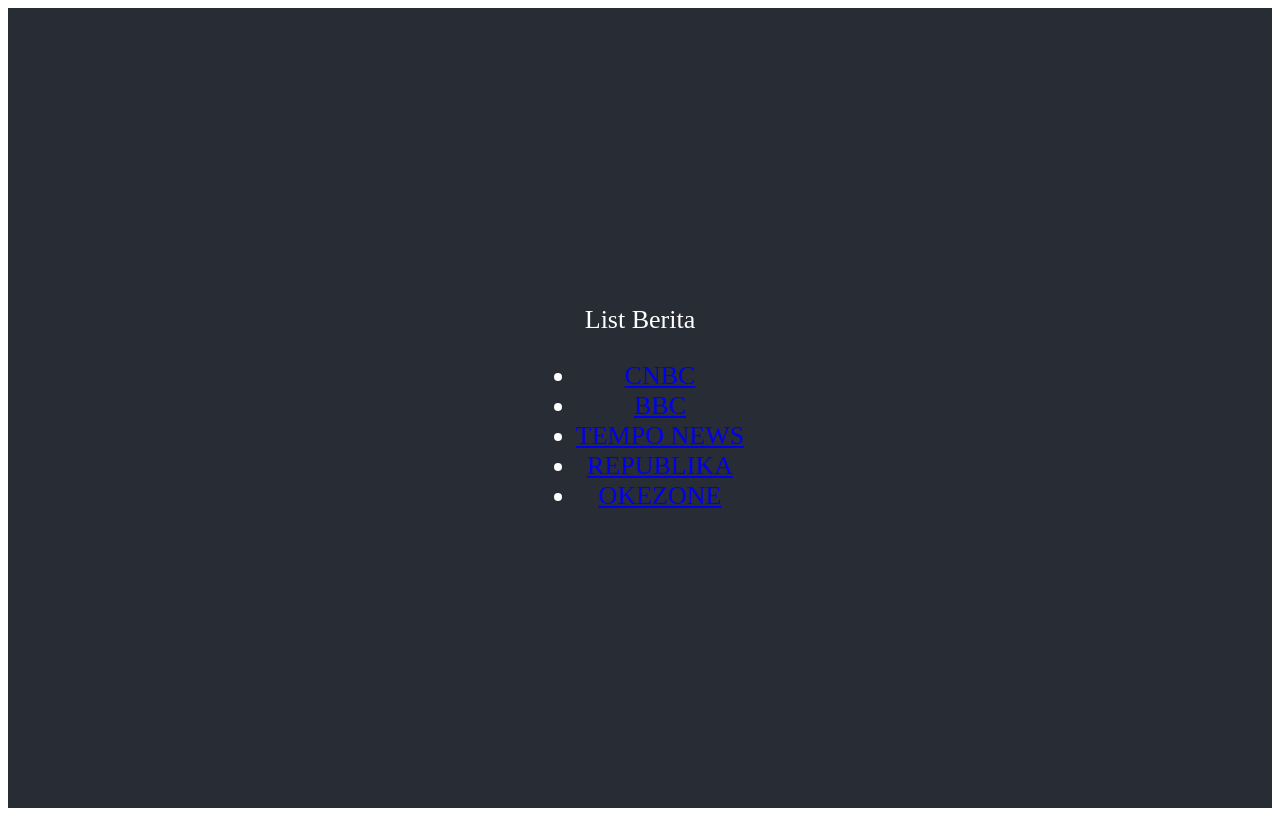
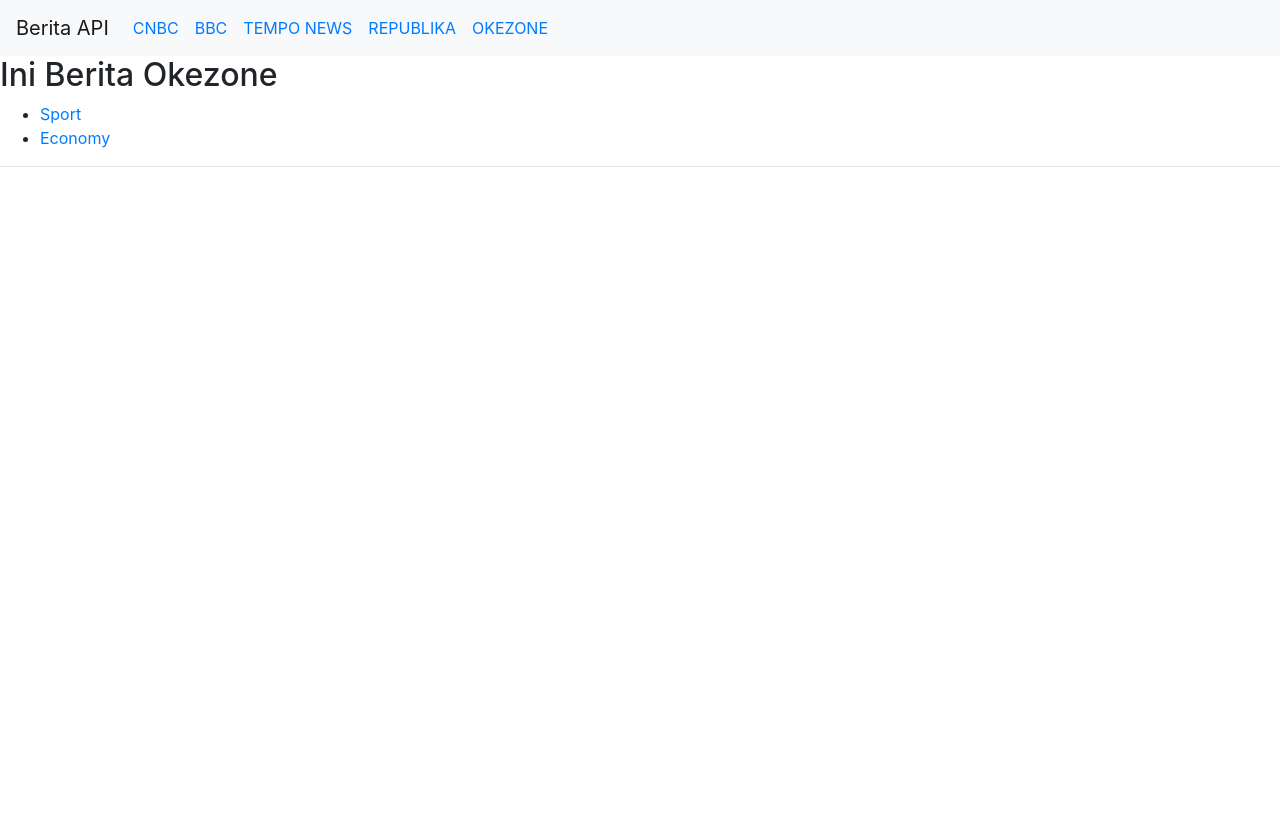
Before and after one commit to velvas45/react-api-synergy, a React (Create React App) app: page /okezone in a window 1280 px wide. Built offline with nearby package versions, Linux system fonts and the light colour scheme.

Commit message:
update terbaru

```diff
--- a/package.json
+++ b/package.json
@@ -6,7 +6,7 @@
     "@testing-library/jest-dom": "^5.11.4",
     "@testing-library/react": "^11.1.0",
     "@testing-library/user-event": "^12.1.10",
-    "boostrap": "^2.0.0",
+    "bootstrap": "^4.6.0",
     "react": "^17.0.2",
     "react-dom": "^17.0.2",
     "react-router-dom": "^5.2.0",
--- a/src/App.js
+++ b/src/App.js
@@ -1,11 +1,14 @@
-import './App.css';
+// import './App.css';
 import Navigation from  './Pages/Navbar/Nav';
+import Routes from './Routes'
 
 function App() {
   return (
     <div className="App">
       <header className="App-header">
         <Navigation/>
+
+        <Routes/>
       </header>
     </div>
   );
--- a/src/Pages/ListType/ListType.jsx
+++ b/src/Pages/ListType/ListType.jsx
@@ -0,0 +1,45 @@
+import React, { useState, useEffect } from 'react'
+import { useParams } from "react-router-dom"
+import { ListGroup, ListGroupItem } from 'reactstrap';
+
+
+function ListType() {
+    const params = useParams();
+    const [typeList, setTypeList] = useState(null)
+    const [isLoading, setIsLoading] = useState(false);
+
+    const baseUrl = `https://berita-indo-api.vercel.app/v1/okezone-news/${params.type}`
+
+    useEffect(() => {
+        getData(baseUrl)
+      }, [baseUrl])
+
+      const getData = (url) => {
+        setIsLoading(true)
+        fetch(url)
+          .then(res => res.json())
+          .then(res => {
+            setTypeList(res.data)
+            setIsLoading(false)
+          })
+          .catch(err => console.log(err))
+      }
+
+
+
+    return (
+        <>
+        <h4>Berita: {params.type}</h4>
+          {isLoading && <p>Loading......</p>}
+
+            <ListGroup>
+                {!isLoading && typeList && typeList.map((data, i) => (
+                    <ListGroupItem key={i}>{data.title}</ListGroupItem>
+                    ))}
+            </ListGroup>
+      </>
+
+    )
+}
+
+export default ListType
--- a/src/Pages/Navbar/Nav.jsx
+++ b/src/Pages/Navbar/Nav.jsx
@@ -1,30 +1,56 @@
-import React from 'react'
-import { Nav, NavItem, NavLink } from 'reactstrap';
-import { Link } from "react-router-dom"
+import React from "react";
+import {
+  Collapse,
+  Navbar,
+  NavbarToggler,
+  NavbarBrand,
+  Nav,
+  NavItem,
+  NavLink,
+} from "reactstrap";
+import { Link } from "react-router-dom";
 
 function Navigation() {
+  const [isOpen, setIsOpen] = React.useState(false);
+
+  const toggle = () => setIsOpen(!isOpen);
   return (
     <div>
-        <p>List Berita</p>
-        <Nav>
+      <Navbar color="light" light expand="md">
+        <NavbarBrand href="/">Berita API</NavbarBrand>
+        <NavbarToggler onClick={toggle} />
+        <Collapse isOpen={isOpen} navbar>
+          <Nav className="mr-auto" navbar>
             <NavItem>
+                <NavLink>
               <Link to="/cnbc">CNBC</Link>
+              </NavLink>
             </NavItem>
             <NavItem>
+            <NavLink>
               <Link to="/bbc">BBC</Link>
+              </NavLink>
             </NavItem>
             <NavItem>
+            <NavLink>
               <Link to="/tempo-news">TEMPO NEWS</Link>
+              </NavLink>
             </NavItem>
             <NavItem>
+            <NavLink>
               <Link to="/republika">REPUBLIKA</Link>
+              </NavLink>
             </NavItem>
             <NavItem>
+            <NavLink>
               <Link to="/okezone">OKEZONE</Link>
+              </NavLink>
             </NavItem>
           </Nav>
+        </Collapse>
+      </Navbar>
     </div>
-    )
+  );
 }
 
-export default Navigation
+export default Navigation;
--- a/src/Pages/Okezone.jsx
+++ b/src/Pages/Okezone.jsx
@@ -0,0 +1,25 @@
+import React from 'react'
+import { NavLink, Switch, Route, useRouteMatch } from "react-router-dom"
+import ListType from './ListType/ListType';
+
+function Okezone() {
+    let match = useRouteMatch();
+    return (
+        <div>
+            <h2>Ini Berita Okezone</h2>
+            <ul>
+                <li><NavLink to={`${match.url}/sport`}>Sport</NavLink></li>
+                <li><NavLink to={`${match.url}/economy`}>Economy</NavLink></li>
+            </ul>
+
+            <hr />
+            <Switch>
+                <Route path={`${match.path}/:type`}>
+                <ListType />
+                </Route>
+            </Switch>
+        </div>
+    )
+}
+
+export default Okezone
--- a/src/Routes.js
+++ b/src/Routes.js
@@ -1,10 +1,11 @@
 import React from 'react'
 import { Switch, Route } from "react-router-dom"
+import Okezone from './Pages/Okezone'
 
 function Routes() {
     return (
         <Switch>
-            <Route>
+            {/* <Route>
 
             </Route>
             <Route>
@@ -15,11 +16,8 @@
             </Route>
             <Route>
 
-            </Route>
-            <Route>
-
-            </Route>
-
+            </Route> */}
+            <Route path="/okezone" render={() => <Okezone/>} />
         </Switch>
     )
 }
--- a/src/index.js
+++ b/src/index.js
@@ -2,6 +2,7 @@
 import ReactDOM from 'react-dom';
 import App from './App';
 import { BrowserRouter } from "react-router-dom"
+import 'bootstrap/dist/css/bootstrap.min.css';
 
 ReactDOM.render(
   <React.StrictMode>
```
Also changed, not shown: 1 other file (tests, documents, lock files or other folders). Lines whose indentation alone changed are shown as unchanged.
